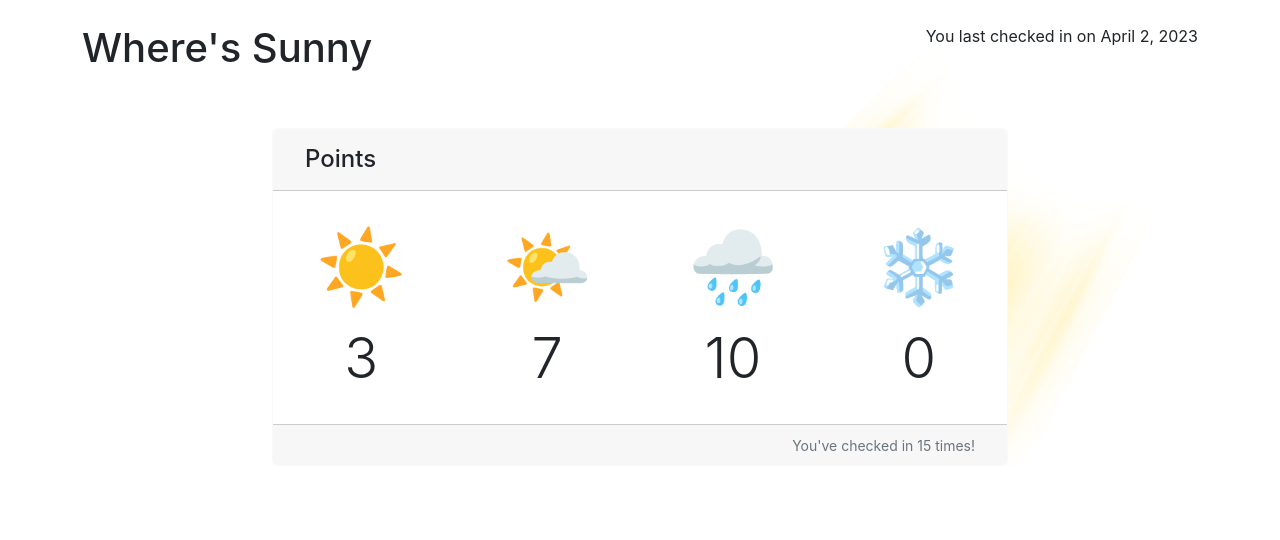
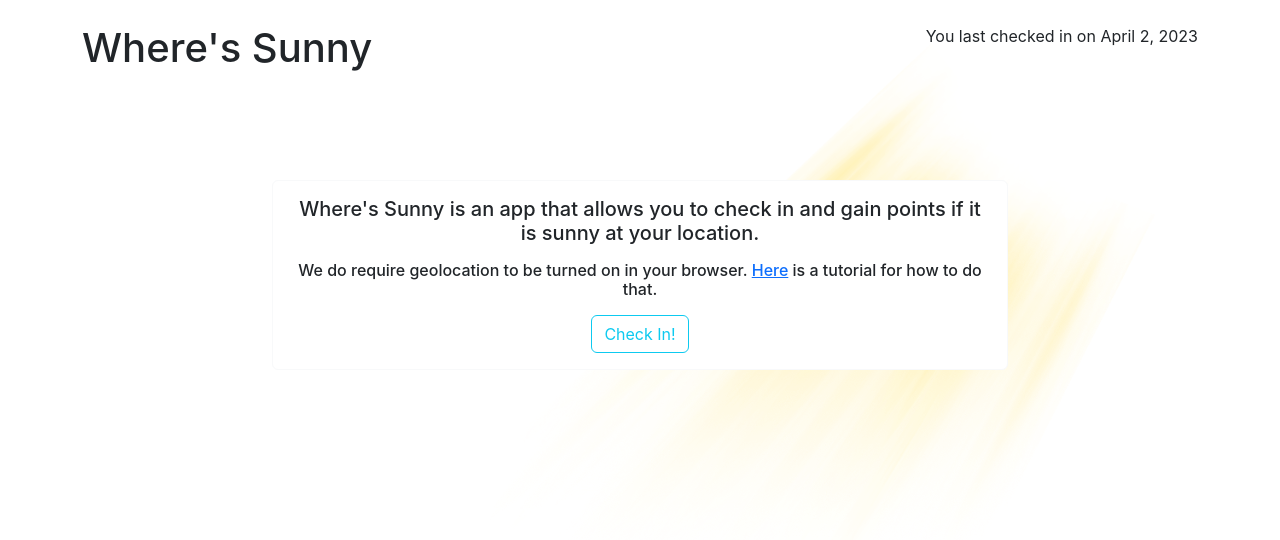
Before and after one commit to espressoGoddess/wheres_sunny, a React (Create React App) app: page / in a window 1280 px wide. Shown: the top 540 px of the page. Built offline with nearby package versions, Linux system fonts and the light colour scheme.

Commit message:
Add loading spinner and set up basics for geolocation

```diff
--- a/src/Components/App/App.js
+++ b/src/Components/App/App.js
@@ -4,7 +4,7 @@ import Stats from '../Stats/Stats';
 import Success from '../Success/Success';
 import './App.css';
 
-function App() {
+export default function App() {
   return (
     <main className="App">
       <header className="App-header">
@@ -13,11 +13,9 @@ function App() {
           <p>You last checked in on April 2, 2023</p>
         </Container>
       </header>
-      {/* <Home /> */}
+      <Home />
       {/* <Success /> */}
-      <Stats />
+      {/* <Stats /> */}
     </main>
   );
 }
-
-export default App;
--- a/src/Components/Home/Home.css
+++ b/src/Components/Home/Home.css
@@ -4,3 +4,15 @@
     height: 80vh;
     width: 100vw;
 }
+
+@keyframes spinner {
+    0% {
+      transform: rotate(0deg);
+    }
+    100% {
+      transform: rotate(360deg);
+    }
+  }
+  .loading-spinner {
+    animation: spinner 1.5s linear infinite;
+  }
--- a/src/Components/Home/Home.js
+++ b/src/Components/Home/Home.js
@@ -1,21 +1,37 @@
+import React from 'react';
 import './Home.css';
 import { Button, Card, Col, Row, Container } from 'react-bootstrap';
 
 export default function Home() {
+  const [isLoading, setIsLoading] = React.useState(false);
 
   return (
     <Container className='Home'>
       <Row>
         <Col md={{span: 8, offset: 2}}>
-          <Card border="light">
+          <Card border='light'>
             <Card.Body>
               <Card.Title>
                 Where's Sunny is an app that allows you to check in and gain points if it is sunny at your location.
               </Card.Title>
-              <Card.Subtitle className='mt-3'>
+              <Card.Subtitle className='mt-3 mb-2'>
                 We do require geolocation to be turned on in your browser. <a href='https://www.wikihow.com/Enable-Location-Services-on-Google-Chrome'>Here</a> is a tutorial for how to do that.
               </Card.Subtitle>
-              <Button className='mt-5' variant="outline-info">Check In!</Button>
+              { isLoading ? <Card.Text className='loading-spinner display-2 mt-2'>☀️</Card.Text> : null }
+              <Button className='mt-2' variant='outline-info' onClick={() => {
+                setIsLoading(true);
+                const geo =  navigator.geolocation;
+                geo.getCurrentPosition(
+                  (position) => {
+                    console.log(position);
+                    setIsLoading(false);
+                  },
+                  () => {
+                    console.log('no');
+                    setIsLoading(false);
+                  }
+                )
+              }}>Check In!</Button>
             </Card.Body>
           </Card>
         </Col>
```
